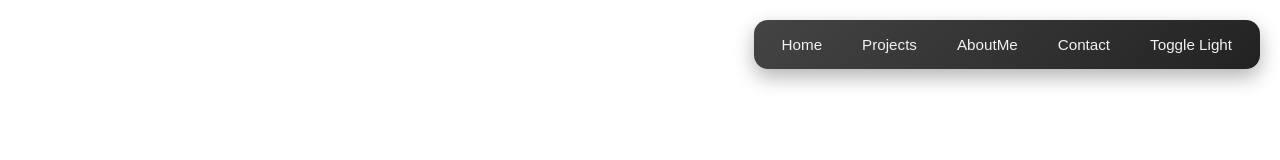
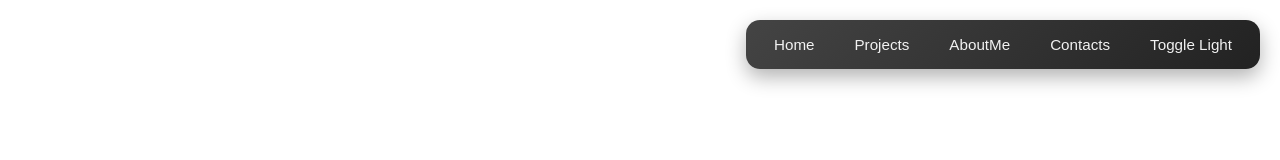
Before and after one commit to YuslenLopez/WebPortfolioTemplate, a plain HTML site: page aboutme.html in a window 1280 px wide. Shown: the top 160 px of the page. Drawn offline with Linux system fonts and the light colour scheme.

Commit message:
New changes

```diff
--- a/aboutme.html
+++ b/aboutme.html
@@ -16,7 +16,7 @@
           <li><a href="index.html">Home</a></li>
           <li><a href="projects.html">Projects</a></li>
           <li><a href="aboutme.html">AboutMe</a></li>
-          <li><a href="contact.html">Contact</a></li>
+          <li><a href="contact.html">Contacts</a></li>
           <li><button id="navbutton">Toggle Light</button></li>
         </ul>
       </nav>
```
Also changed, not shown: contact.html (+1 -1 lines), index.html (+1 -1 lines), projects.html (+1 -1 lines).
